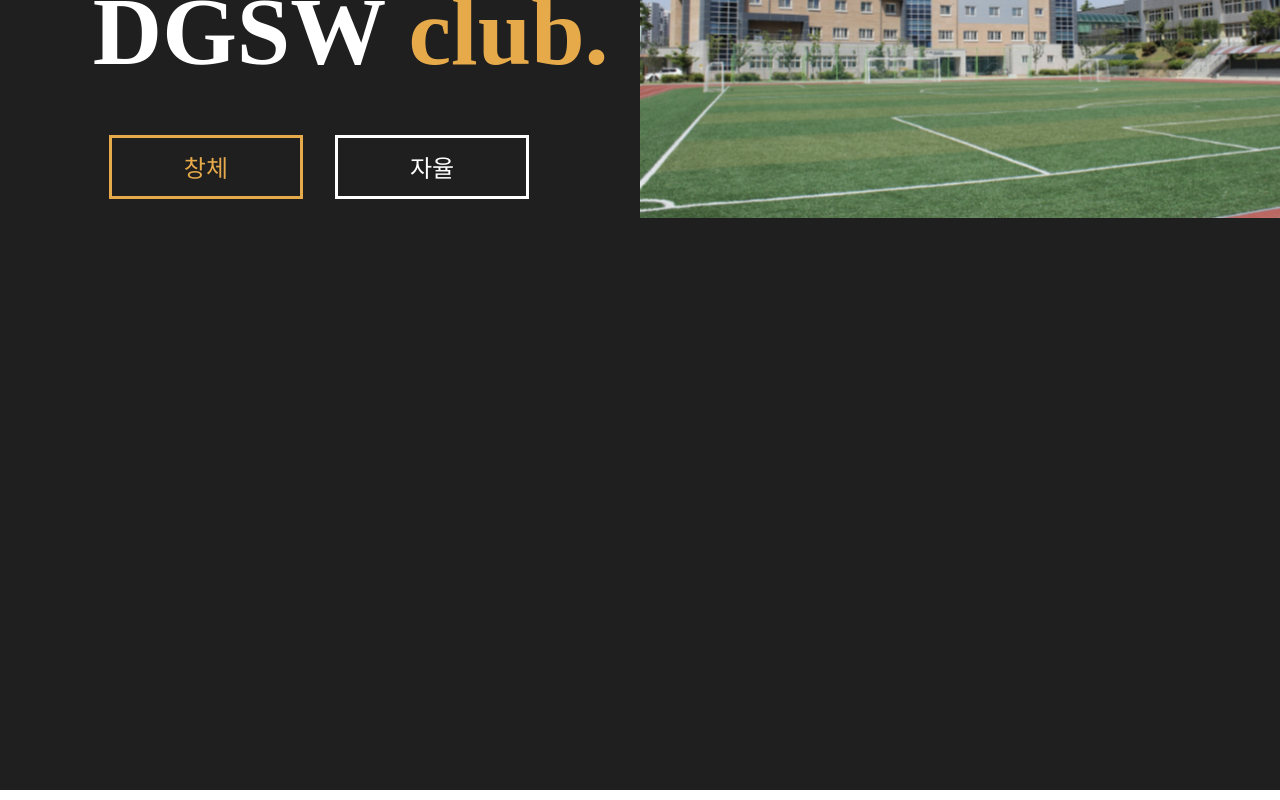
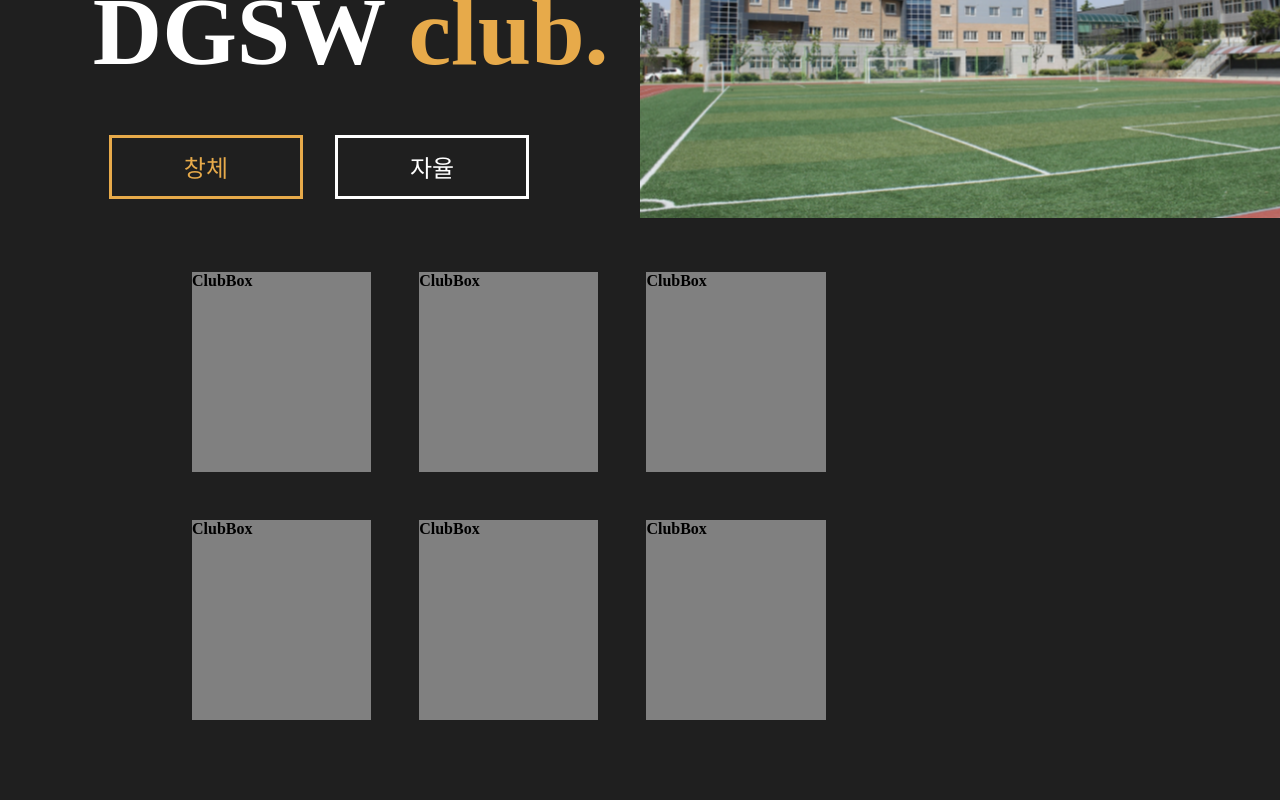
Before and after one commit to dong-area/DongArea-Frontend, a React (Create React App) app: page / in a window 1280 px wide. Shown: the part 1218-2018 px from the top of the page. Built offline with nearby package versions, Linux system fonts and the light colour scheme; a web font is replaced by a local one.

Commit message:
ADD :: Main Bottom Club Box

```diff
--- /dev/null
+++ b/src/components/ClubBox.jsx
@@ -0,0 +1,12 @@
+import React from "react";
+import * as S from "../style/ClubBoxStyle";
+
+const ClubBox = () => {
+  return (
+    <>
+      <S.MainBox>ClubBox</S.MainBox>
+    </>
+  );
+};
+
+export default ClubBox;
--- a/src/pages/Main.jsx
+++ b/src/pages/Main.jsx
@@ -3,6 +3,7 @@ import Header from "../components/Header";
 import Slogan from "../components/Slogan";
 import * as S from "../style/MainStyle";
 import School from "../asset/school.png";
+import ClubBox from "../components/ClubBox";
 
 const Main = () => {
   const [isFreeClub, setIsFreeClub] = useState(false);
@@ -46,6 +47,14 @@ const Main = () => {
             </S.BottomBtn>
           </S.BottomBtnNav>
         </S.BottomTitle>
+        <S.BottomClubNav>
+          <ClubBox></ClubBox>
+          <ClubBox></ClubBox>
+          <ClubBox></ClubBox>
+          <ClubBox></ClubBox>
+          <ClubBox></ClubBox>
+          <ClubBox></ClubBox>
+        </S.BottomClubNav>
       </S.BottomForm>
     </S.Mainform>
   );
--- a/src/style/ClubBoxStyle.jsx
+++ b/src/style/ClubBoxStyle.jsx
@@ -4,4 +4,6 @@ export const MainBox = styled.div`
   width: 20%;
   height: 12.5rem;
   background-color: gray;
+  margin: 0 3rem 3rem 0rem;
+  float: left;
 `;
--- a/src/style/MainStyle.jsx
+++ b/src/style/MainStyle.jsx
@@ -46,7 +46,7 @@ export const ClubSpanText = styled.span`
 export const BottomForm = styled.nav`
   background-color: #1f1f1f;
   width: 100%;
-  height: 50%;
+  height: 50.7%;
   font-weight: 700;
 `;
 
@@ -79,3 +79,9 @@ export const BottomBtn = styled.button`
 export const BottomBtnNav = styled.nav`
   margin: 3rem 2rem;
 `;
+
+export const BottomClubNav = styled.nav`
+  width: 70%;
+  background-color: green;
+  margin: 0 auto;
+`;
```
